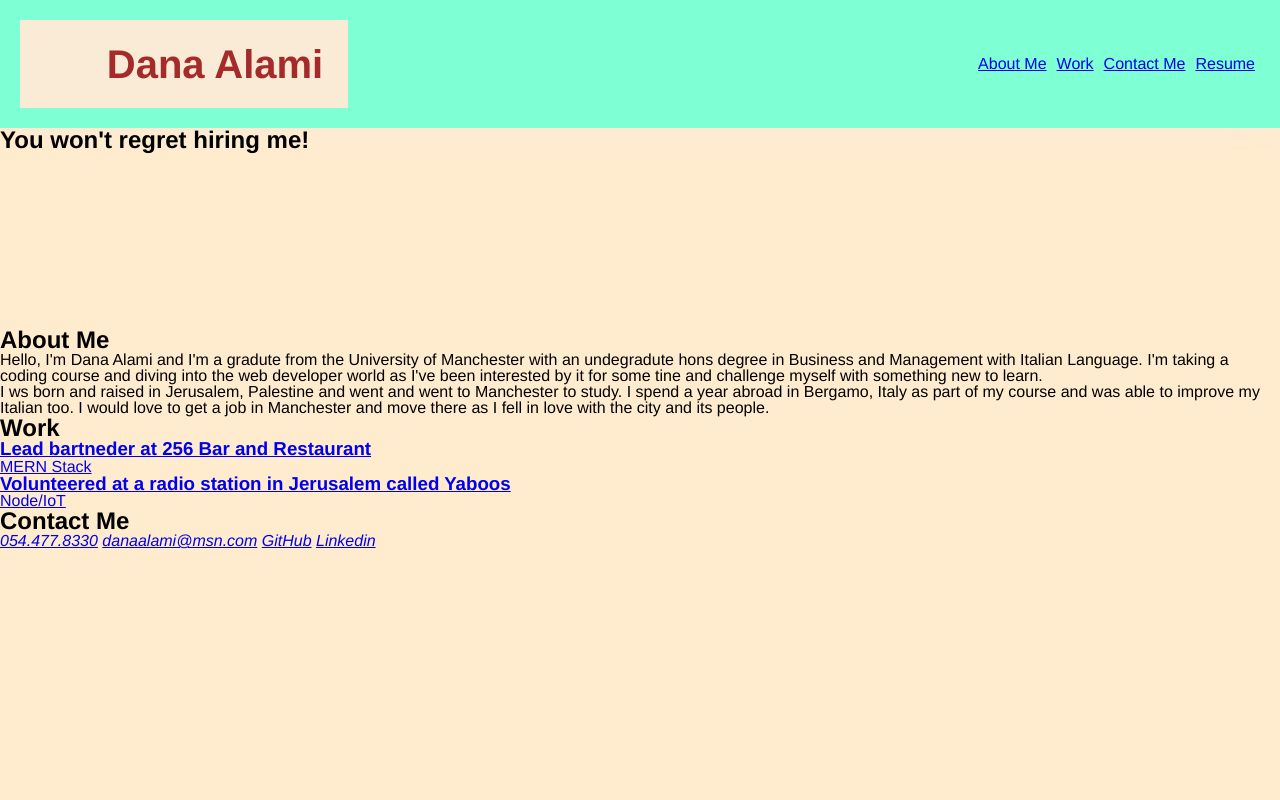
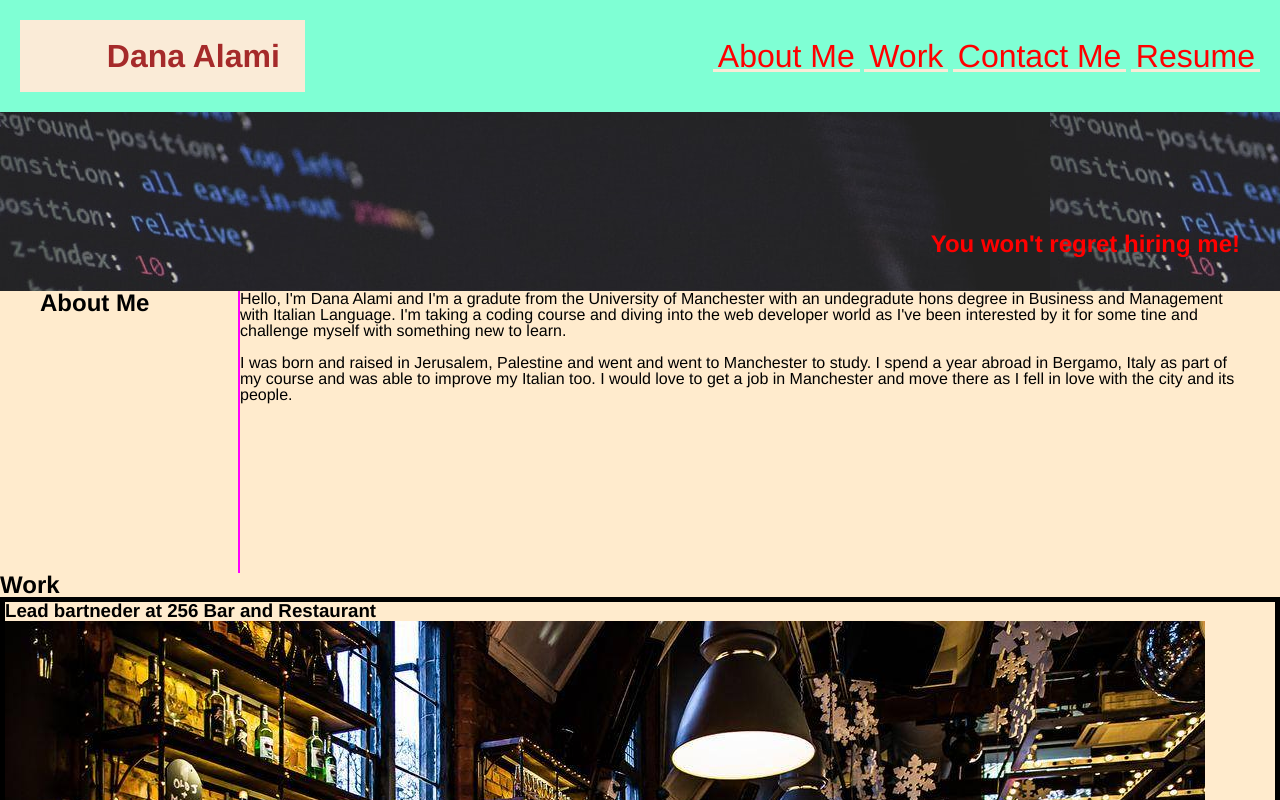
Before and after one commit to Danaalami-cloud/week-2-awesome-portfolio-assignment, a plain HTML site: page index.html in a window 1280 px wide. Shown: the top 800 px of the page. Drawn offline with Linux system fonts and the light colour scheme.

Commit message:
committing for pull

```diff
--- a/index.html
+++ b/index.html
@@ -1,5 +1,6 @@
 <!DOCTYPE html>
 <html lang="en">
+
 <head>
     <meta charset="UTF-8">
     <meta name="viewport" content="width=device-width, initial-scale=1.0">
@@ -13,55 +14,95 @@
     <header>
         <h1>Dana Alami</h1>
         <nav>
+            <ul>
+                <li>
                     <a href="#about">About Me</a>
+                    <span></span>
+                </li>
+                <li>
                     <a href="#work">Work</a>
+                    <span></span>
+                </li>
+                <li>
                     <a href="#contact">Contact Me</a>
+                    <span></span>
+                </li>
+                <li>
                     <a href="#resume">Resume</a>
+                    <span></span>
+                </li>
+            </ul>
         </nav>
     </header>
 
     <section>
+
         <div class="background">
-     <div>
+            <div class="container">
+                <div class="bannerContent">
                     <h2>You won't regret hiring me!</h2>
                 </div>
+            </div>
+
+        </div>
+
     </section>
 
     <main class="page-wrapper">
         <section class="page-section" id="about">
+            <div class="container">
+                <div class="aboutTitle">
                     <h2>About Me</h2>
-         <div>
+                </div>
+
+                <div class="aboutContent">
+
+
                     <p>
-                 Hello, I'm Dana Alami and I'm a gradute from the University of Manchester with an undegradute hons degree in Business and Management with Italian Language.
-                 I'm taking a coding course and diving into the web developer world as I've been interested by it for some tine and challenge myself with something new to learn.
+                        Hello, I'm Dana Alami and I'm a gradute from the University of Manchester with an undegradute hons
+                        degree in Business and Management with Italian Language.
+                        I'm taking a coding course and diving into the web developer world as I've been interested by it for
+                        some tine and challenge myself with something new to learn.
                     </p>
+                    <br>
                     <p>
-                 I ws born and raised in Jerusalem, Palestine and went and went to Manchester to study. I spend a year abroad in Bergamo, Italy as part of my course and was able to improve my Italian too.
-                 I would love to get a job in Manchester and move there as I fell in love with the city and its people.
+                        I was born and raised in Jerusalem, Palestine and went and went to Manchester to study. I spend a
+                        year abroad in Bergamo, Italy as part of my course and was able to improve my Italian too.
+                        I would love to get a job in Manchester and move there as I fell in love with the city and its
+                        people.
                     </p>
+
+
+                </div>
+
+
+                <div class="clearfix"></div>
             </div>
         </section>
         <section class="page-section" id="work">
             <h2>Work</h2>
-         <div class="flex cotainer">
-
-            <a href="#" class="flex-item surf-report">
-                <div>
+            <div class="flex container"></div>
+            <a href="https://www.256fallowfield.co.uk/" class="flex-item 256" target="_blank"></a>
+            <div class="bar">
                 <h3>Lead bartneder at 256 Bar and Restaurant</h3>
-                    <span>MERN Stack</span>
+                <span>
+                    <img src="./assets/256bar.jpg" class="256bar"></img>
+                </span>
             </div>
             </a>
-            <a href="#" class="flex-item led-wall">
+                <a href="http://yaboos.fm/" class="flex-item yaboos" target="_blank"></a>
                     <div>
-                    <h3>Volunteered at a radio station in Jerusalem called Yaboos</h3>
+                        <h4>Volunteered at a radio station in Jerusalem called Yaboos</h3>
                             <span>Node/IoT</span>
                     </div>
                 </a>
-            <a href="#" class="flex-item react-calc">
+
+                    <article>
+                        <a href="https://danaalami-cloud.github.io/week-1-horiseon-marketing/" class="flex-item horiseon" target="_blank"></a>
+                        <h3>Horiseon</h3>
+                        <span></span>
+                    </article>
                 </a>
-         </div>
-
-        </div>
         </section>
 
         <section class="page-section contact" id="contact">
@@ -78,4 +119,5 @@
     </main>
 
 </body>
+
 </html>
--- a/style.css
+++ b/style.css
@@ -21,7 +21,11 @@ h1,h2,h3,h4,h5,h6 {
 p {
     margin: 0;
 }
-
+.container {
+    width: 1200px;
+    margin: 0 auto;
+    clear: both;
+}
 header {
     padding: 20px;
     display: flex;
@@ -38,50 +42,108 @@ header h1 {
     background-color: antiquewhite;
     padding: 4px 2% 4px 7%;
     margin: 0;
-    font-size: 2.5em;
+    font-size: 2em;
     line-height: 2;
+}
+nav ul li {
+    display: inline-block;
+    position: relative;
+}
+
+nav ul li a {
+    position: relative;
+    z-index: 1;
+}
+
+ul {
+    position: relative;
+}
+nav ul li span {
+    position: absolute;
+    background: #faebd7;
+    left: 0;
+    right: 0;
+    /* top: 0; */
+    bottom: 0;
+    height: 3px;
+}
+
+nav ul li:hover span {
+    /* top: 0; */
+    height: 100%;
+    transition: 0.5s;
 }
 
 nav {
     display: flex;
     flex-direction: row;
     flex-wrap: wrap;
+
 }
 
 nav a {
     padding: 5px;
+    color: red;
+    font-size: 2em;
+    text-decoration: none;
+}
+
+.background h2 {
+    color: red;
+    /* font-size: 2em; */
+    /* right: 10%; */
+    /* top: 20%; */
+    /* max-width: 350px; */
+    /* position: absolute; */
+}
+.background {
+    max-height: 300px;
+    height: 100%;
+    position: relative;
+    padding: 0;
+    width: 100vw;
+    overflow: auto;
+    background-image: url('./assets/coding.jpeg');
+}
+.background img {
+    background-size: cover;
+    display: block;
+    width: 100%;
+    min-height: 30vh;
+    background-position: center;
+    justify-content: flex-end;
+}
+
+
+.flex-item h3 {
+    font-size: 2.5em;
+    padding: 7px;
+    margin: 0;
+}
+
+.bannerContent {
+    text-align: right;
+    padding: 120px 0 35px 0;
+}
+.aboutTitle {
+    width: 200px;
+    border-right: 2px solid #f0f;
+    display: inline-block;
+    height: 282px;
+    float: left;
+    padding: 2;
+}
+
+.aboutContent {
+    width: calc(100% - 204px);
+    display: inline-block;
+}
+.clearfix {
+    clear: both;
+}
+
+.bar  {
+    display: block;
+    border: 5px solid;
 
 }
-.background {
-    background-image: url('./coding.jpeg');
-    min-height: 200px;
-    background-size: cover;
-}
-
-.css  {
-    background: gray;
-    background-image: url("https://images.unsplash.com/photo-1517134191118-9d595e4c8c2b?ixid=MXwxMjA3fDB8MHxwaG90by1wYWdlfHx8fGVufDB8fHw%3D&ixlib=rb-1.2.1&auto=format&fit=crop&w=1350&q=80.jpg"),
-    linear-gradient(180deg, 0%, 100%);
-    background-size: cover;
-    background-position: center;
-    background-blend-mode: hue;
-    min-height: 35vh;
-    color: whitesmoke;
-    padding: 3% 7%;
-    display: flex;
-    justify-content: flex-end;
-    align-items: flex-end;
-    text-align: right;
-}
-.css code div {
-    flex: 0 0 80%;
-}
-.css code h2 {
-    background-color: red;
-    color: grey;
-    margin: 0;
-    padding: 4px 9px;
-    font-size: 3rem;
-    line-height: 1.5;
-    display: inline;
-}
```
Lines whose indentation alone changed are shown as unchanged.
